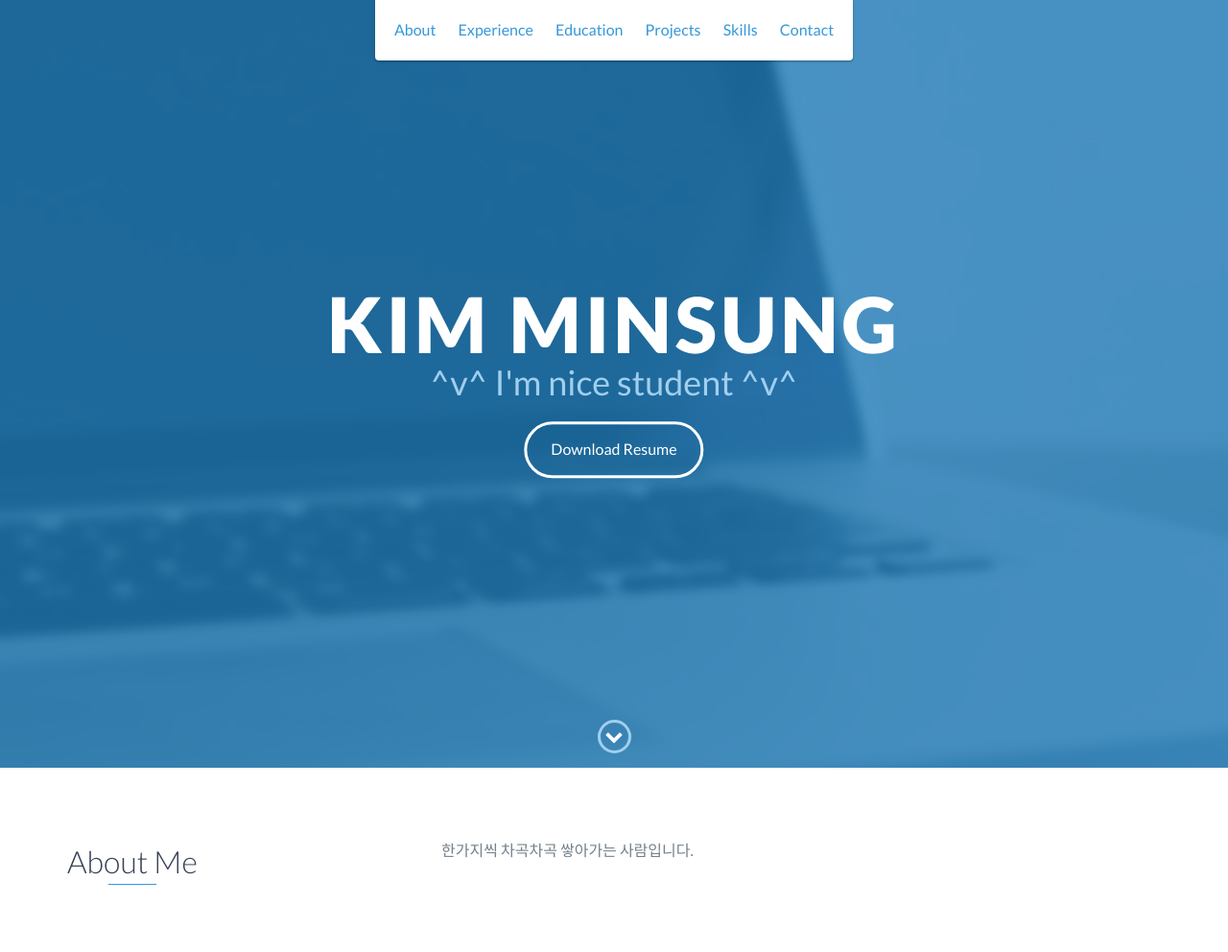
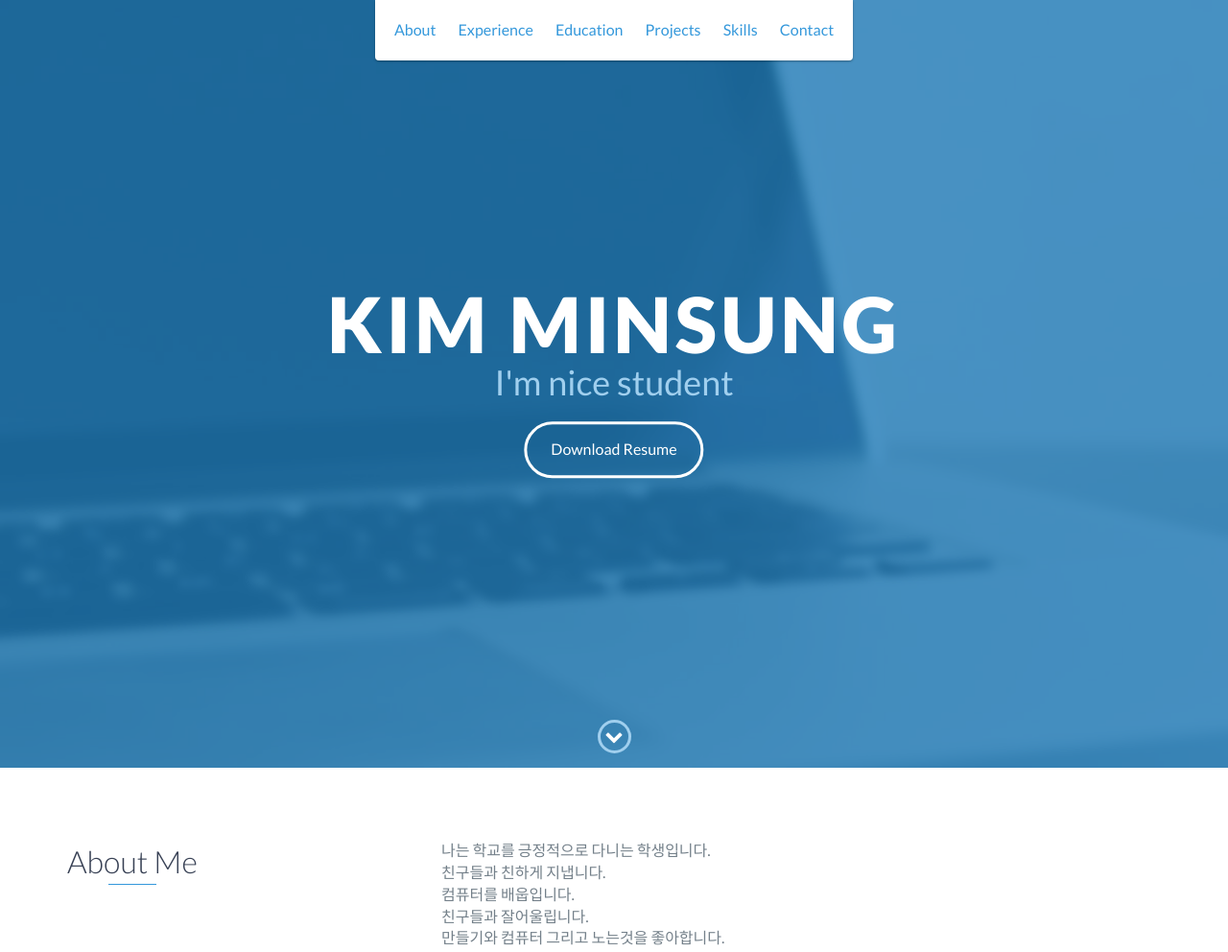
Before and after one commit to Kimminsungo/Kimminsungo.Github.io, a website: page index.html in a window 1280 px wide. Shown: the top 992 px of the page at 96% size. Drawn offline with nearby package versions, Linux system fonts and the light colour scheme.

Commit message:
change sodyd

```diff
--- a/index.html
+++ b/index.html
@@ -49,7 +49,7 @@
     <div id="lead">
         <div id="lead-content">
             <h1>KIM MINSUNG</h1>
-            <h2>^v^ I'm  nice student ^v^</h2>
+            <h2>I'm  nice student</h2>
             <a href="#" class="btn-rounded-white">Download Resume</a>
         </div>
         <!-- End #lead-content -->
@@ -73,7 +73,11 @@
                 </div>
                 <div class="col-md-8">
                     <p>
-                        한가지씩 차곡차곡 쌓아가는 사람입니다.
+                        나는 학교를 긍정적으로 다니는 학생입니다.<br>
+                          친구들과 친하게 지냅니다.<br>
+                          컴퓨터를 배웁입니다.<br>
+                          친구들과 잘어울립니다.<br>
+                          만들기와 컴퓨터 그리고 노는것을 좋아합니다.
                     </p>
                 </div>
             </div>
```
